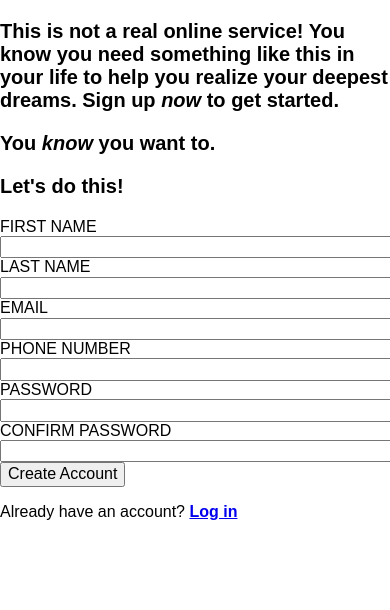
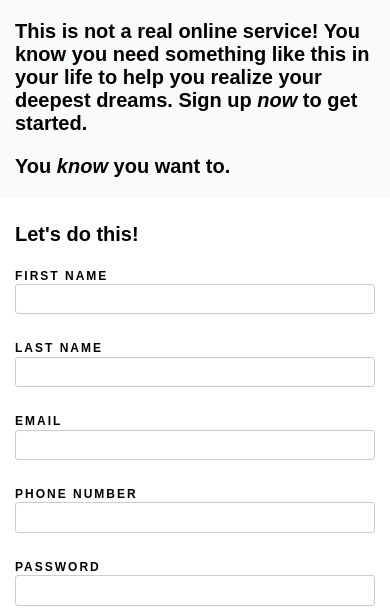
Before and after one commit to EveKaia/odin-signup-form, a plain HTML site: page index.html in a window 390 px wide. Shown: the part 234-844 px from the top of the page. Drawn offline with Linux system fonts and the light colour scheme.

Commit message:
Complete basic mobile-first styles

```diff
--- a/assets/css/style.css
+++ b/assets/css/style.css
@@ -3,7 +3,18 @@
     src: url('../fonts/Norse-Bold.otf') format('opentype');
 }
 
+html {
+    box-sizing: border-box;
+}
+
+*,
+*:before,
+*:after {
+    box-sizing: border-box;
+}
+
 body {
+    background-color: #f9fafb;
     font-family: Arial, Helvetica, sans-serif;
     font-size: 16px;
 }
@@ -14,13 +25,8 @@ body {
     width: 100%;
 }
 
-.form-control input {
-    padding: 0px;
-    width: 100%;
-}
-
 .sidebar {
-    background: darkgreen url('../images/halie-west-25xggax4bSA-unsplash.jpg') center center;
+    background: #596D48 url('../images/halie-west-25xggax4bSA-unsplash.jpg') center center;
     background-size: cover;
     display: flex;
     flex-direction: column;
@@ -63,15 +69,60 @@ body {
     font-weight: bold;
 }
 
+.intro-text {
+    padding: 0px 15px;
+}
+
 .main .form-notice {
     font-size: 1rem;
     font-weight: normal;
+    margin-top: 36px;
+    margin-left: 15px;
 }
 
 .main .form-notice a {
     font-weight: bold;
 }
 
-form label {
+.main form > div {
+    background: #fff;
+    -webkit-box-shadow: 0px 8px 5px 0px rgba(220,221,221,1);
+    -moz-box-shadow: 0px 8px 5px 0px rgba(220,221,221,1);
+    box-shadow: 0px 8px 5px 0px rgba(220,221,221,1);
+    margin-bottom: 30px;
+    padding: 5px 15px 25px;
+}
+
+.form-control {
+    margin-bottom: 24px;
+    width: 100%;
+}
+
+.form-control label {
+    font-size: .75rem;
+    font-weight: bold;
+    letter-spacing: 2px;
     text-transform: uppercase;
 }
+
+.form-control input {
+    border: 1px solid #ccc;
+    border-radius: 3px;
+    display: block;
+    padding: 5px 0px 5px 10px;
+    width: 100%;
+}
+
+.form-control input:focus {
+    border: 1px solid blue;
+}
+
+.main form button {
+    background-color: #596D48;
+    border: 0px;
+    border-radius: 7px;
+    color: #fff;
+    font-weight: bold;
+    padding: 10px 55px;
+    margin-left: 15px;
+}
--- a/index.html
+++ b/index.html
@@ -18,7 +18,7 @@
             <p>Photo by <a href="https://unsplash.com/es/@haliewestphoto?utm_source=unsplash&utm_medium=referral&utm_content=creditCopyText">Halie West</a> on <a href="https://unsplash.com/photos/25xggax4bSA?utm_source=unsplash&utm_medium=referral&utm_content=creditCopyText">Unsplash</a></p>
         </div>
         <div class="main">
-            <div>
+            <div class="intro-text">
                 <p>This is not a real online service! You know you need something like this in your life to help you realize your deepest dreams. Sign up <em>now</em> to get started.</p>
                 <p>You <em>know</em> you want to.</p>
             </div>
```
